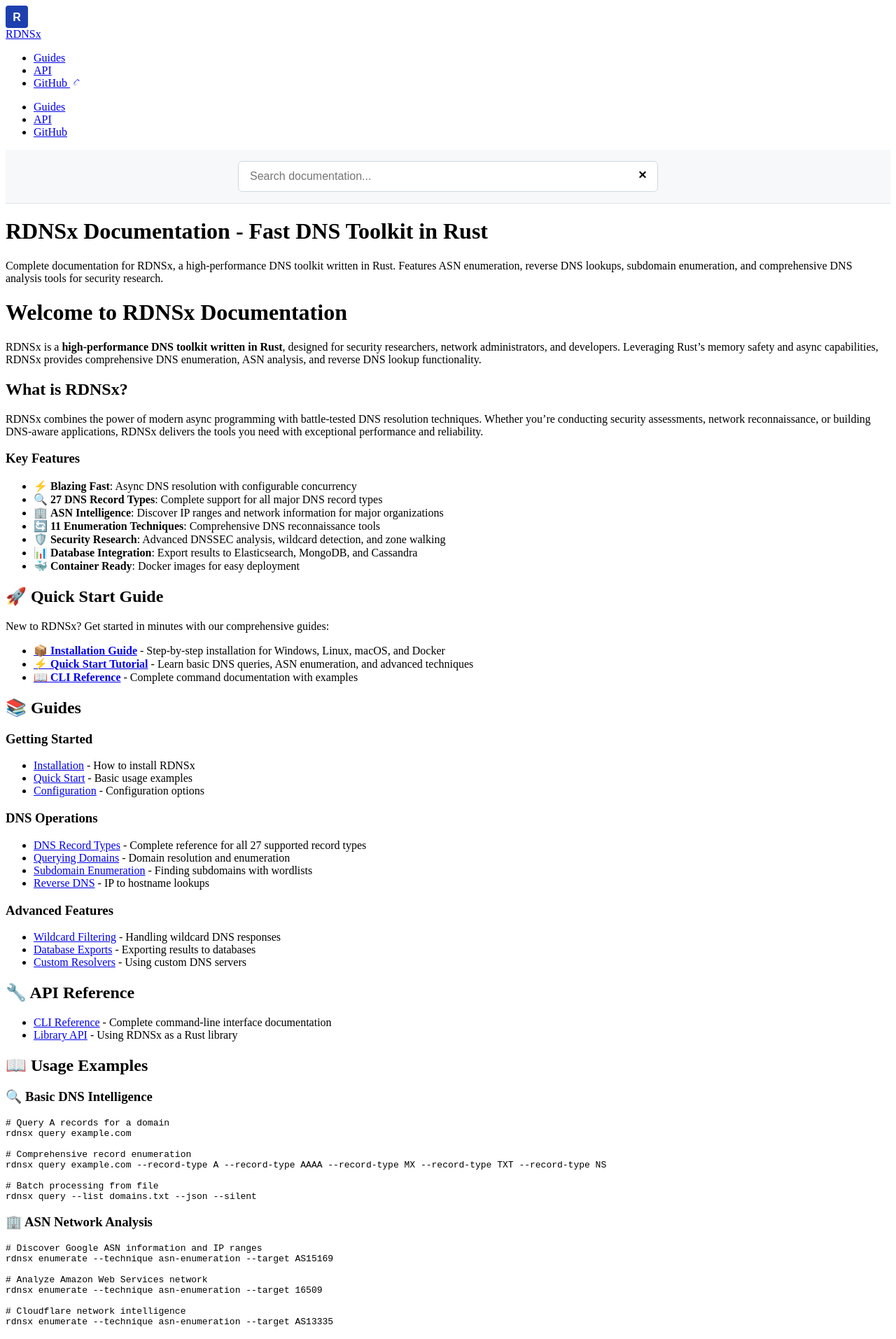
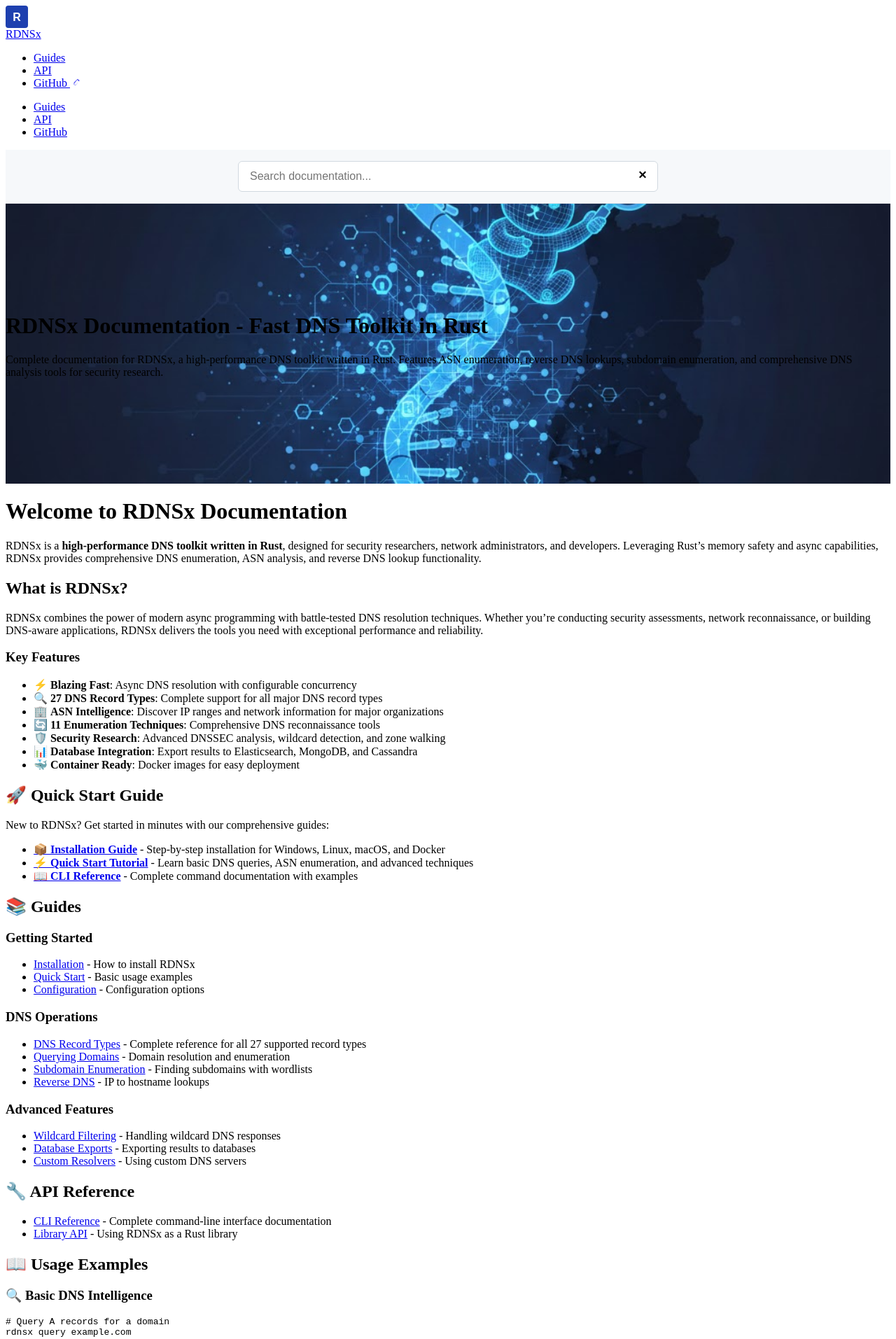
Before and after one commit to Quinas-Project/RDNSx, a Jekyll site: the page built from docs/index.md, in a window 1280 px wide. Shown: the top 1913 px of the page at 70% size. Built offline with Jekyll 4.4.1, drawn with Linux system fonts in a browser that asks for light colours.

Commit message:
Add cover image as hero background in home layout

```diff
--- a/docs/_layouts/home.html
+++ b/docs/_layouts/home.html
@@ -2,7 +2,7 @@
 layout: default
 ---
 
-<div class="hero">
+<div class="hero" style="background-image: url('{{ '/assets/images/cover.jpg' | relative_url }}'); background-size: cover; background-position: center; background-repeat: no-repeat; min-height: 400px; display: flex; align-items: center;">
   <div class="container-lg px-3">
     <h1>{{ page.title | default: site.title }}</h1>
     <p class="hero-description">{{ page.description | default: site.description }}</p>
```
